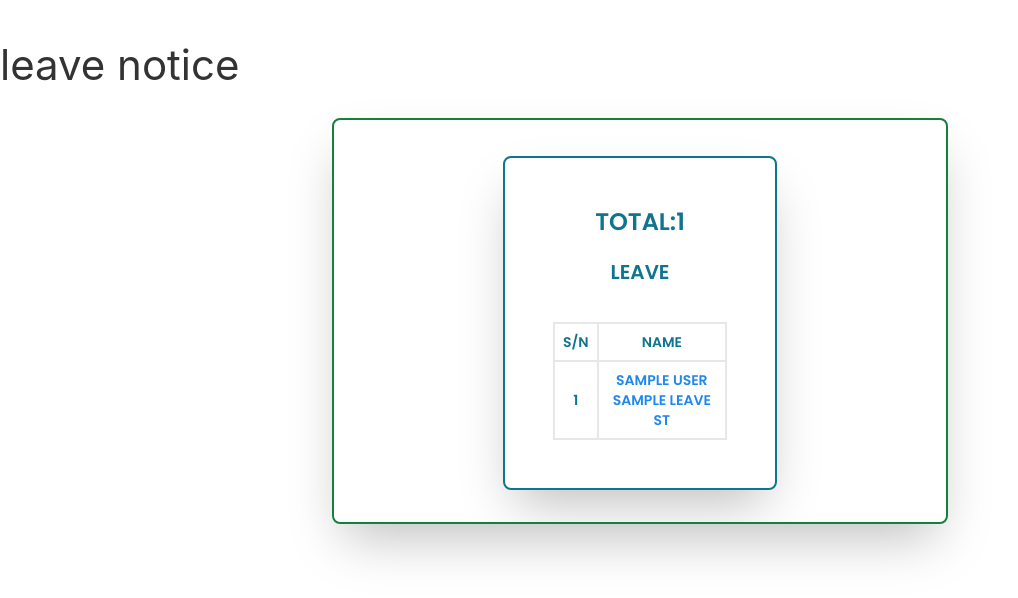
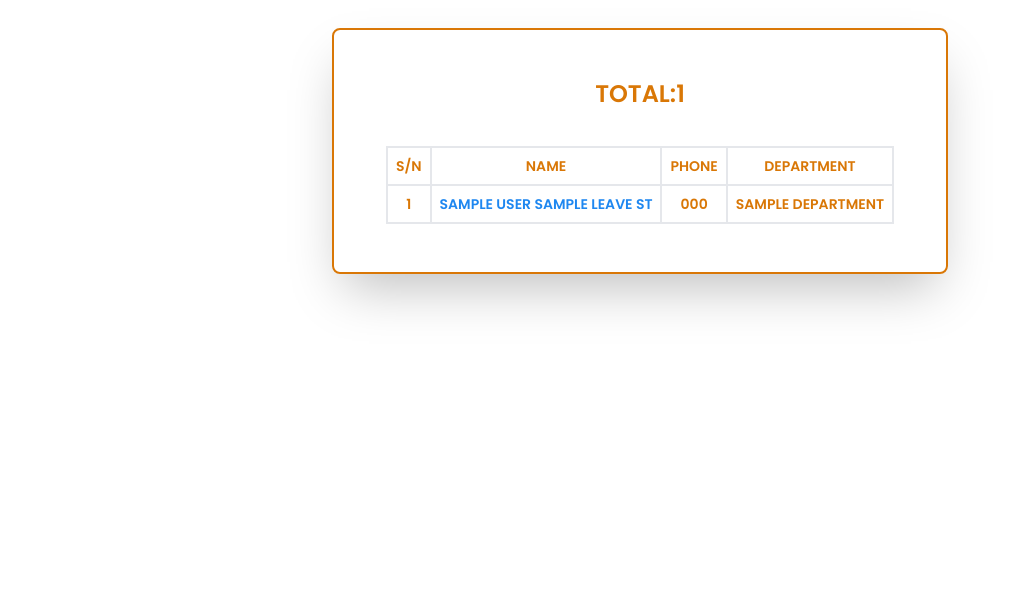
Before and after one commit to Raji-sys/enom-stable, a Django app: template staff/templates/notice_leave.html in a window 1280 px wide. Shown: the part 24-622 px from the top of the page, without its empty margins (0-1018 px from the left). Run offline with Django 3.2, Linux system fonts and the light colour scheme; the template is opened without the code that fills it: most values are stand-ins (such as "Sample title", 1, 10 or a date in 2020); some libraries are stand-ins or nearby versions.

Commit message:
NOTICE MODULE UI ON POINT

```diff
--- a/staff/templates/notice.html
+++ b/staff/templates/notice.html
@@ -5,7 +5,7 @@
 <div class="mt-24">
     <div class="uppercase text-sm sm:max-w-fit shadow-2xl shadow-black rounded-2xl bg-gray-100 p-20 mx-auto">
         <section class="text-center">
-            <h1 class="enom text-4xl text-cyan-800">REPORT</h1>
+            <h1 class="enom text-4xl text-cyan-800">NOTICE</h1>
         </section>
         <div class="mt-10 text-xs flex justify-center flex-row w-full max-sm:grid max-sm:grid-cols-2 max-sm:gap-8 gap-4">
             <div class="">
@@ -14,7 +14,7 @@
                 promotion</a>
             </div>
             <div class="">
-                <a href="{% url 'notice_leave' %}"class="mb-2 focus:opacity-10 border-b-4 border-white focus:border-green-600 bg-amber-700 text-white max-sm:p-2 p-4 rounded-2xl shadow-lg hover:shadow-xl text-center max-sm:w-1/2 w-full">
+                <a href="{% url 'notice_leave' %}"class="mb-2 focus:opacity-10 border-b-4 border-white focus:border-green-600 bg-amber-600 text-white max-sm:p-2 p-4 rounded-2xl shadow-lg hover:shadow-xl text-center max-sm:w-1/2 w-full">
                 <i class="fa-solid fa-bed fa-2xl"></i>
                 leave notice</a>
             </div>
--- a/staff/templates/notice_leave.html
+++ b/staff/templates/notice_leave.html
@@ -1,35 +1,35 @@
 {%extends "base.html" %}
 {% block title %}notice{%endblock%}
 {% block content %}
-<h1>leave notice</h1>
 <div class="grid grid-rows-1 gap-2 m-6 uppercase">
-<div class="max-sm:w-full w-1/2 mx-auto mt-1 md:p-8 shadow-2xl overflow-hidden rounded-lg backdrop-blur-sm border-2 text-green-700 border-green-700 ">
-<div class="max-sm:w-full w-1/2 mx-auto mt-1 md:p-8  shadow-2xl overflow-hidden rounded-lg backdrop-blur-sm border-2 border-cyan-700 text-cyan-700">
+<div class="max-sm:w-full w-1/2 mx-auto mt-1 md:p-8  shadow-2xl overflow-hidden rounded-lg backdrop-blur-sm border-2 border-amber-600 text-amber-600">
         <section class=" text-center">
             <p class="text-2xl mt-4">
                 Total:{{leave_count}}
             </p>
-            <p class="text-cyan-700 border-cyan-700 rounded-lg uppercase max-sm:text-md text-xl">leave</p>
             <div class="max-sm:text-sm">
-    <table class="justify-center table-auto mt-0 max-sm:flex p-2 flex">
+    <table class="justify-center table-auto max-sm:flex p-2 flex">
         <tbody class="uppercase text-sm max-sm:p-8 p-2 overflow-x-auto mx-0 ">
         <tr class=" text-sm rounded-xl">
             <th scope="col" class="border-2 p-2 ">s/n</th>
             <th scope="col" class="border-2 p-2 ">name</th>
+            <th scope="col" class="border-2 p-2 ">phone</th>
+            <th scope="col" class="border-2 p-2 ">department</th>
         </tr>
-
 {% for l in leave_st %}
         <tr class="p-2 text-md ">
         <td class="border-2 p-0 text-center">{{forloop.counter}}</td>
         <td class="border-2 p-2 text-center "><a href="{{l.user.profile.get_absolute_url}}">{{ l.user.get_full_name|default_if_none:''|upper }} {{ l.middlename|default_if_none:''|upper }}</a></td>
+        <td class="border-2 p-2 text-center ">{{l.user.profile.phone|default_if_none:''}}</td>
+        <td class="border-2 p-2 text-center ">{{l.user.governmentappointment.department|default_if_none:''}}</td>
 {% empty %}
     <p>No data available</p>
 {% endfor %}
     </tr>
         </tbody>
     </table>
+</section>
 </div>
-</section>
 </div>
 
 </div>
--- a/staff/templates/stats.html
+++ b/staff/templates/stats.html
@@ -3,10 +3,12 @@
 {% block title %}stats{% endblock%}
 {% block content %}
 <div class="justify-center text-center items-center flex">
-    <h1 class="enom uppercase m-2">statistics</h1>
+    <section class="text-center">
+    <h1 class="enom uppercase text-4xl text-cyan-800 m-4">statistics</h1>
+    </section>
 </div>
 <div class="flex justify-center items-center">
-<div class=" p-10 mt-2 max-sm:p-4 max-sm:mt-10 grid grid-cols-3 gap-20 max-sm:grid max-sm:grid-cols-2">
+<div class=" p-10 max-sm:p-4 grid grid-cols-3 gap-20 max-sm:grid max-sm:grid-cols-2">
 <div>
 <details>
     <summary class="bg-cyan-600 p-2 text-white text-center text-lg rounded-full w-fit">GENDER</summary>
--- a/staff/views.py
+++ b/staff/views.py
@@ -353,7 +353,7 @@ class StatsView(TemplateView):
 
 @method_decorator(login_required(login_url='login'), name='dispatch')
 class NoticePromotionView(TemplateView):
-    template_name ="notice_promtion.html"
+    template_name ="notice_promotion.html"
     def get_context_data(self, **kwargs):
         context=super().get_context_data(**kwargs)
         due_appts=GovernmentAppointment.objects.filter(due=True).select_related('user__profile')
@@ -372,13 +372,13 @@ class NoticeLeaveView(TemplateView):
         leave_st=Leave.objects.filter(is_leave_over=True).select_related('user__profile')
         context.update({
             'leave_count':leave_st.count(),
-            'leave_st':leave_st
+            'leave_st':leave_st,
         })
         return context
 
 @method_decorator(login_required(login_url='login'), name='dispatch')
 class NoticeRetirementView(TemplateView):
-    template_name="notice_retirement.html"
+    template_name="notice_retire.html"
 
     def get_context_data(self, **kwargs):
         context=super().get_context_data(**kwargs)
--- a/theme/static/css/dist/styles.css
+++ b/theme/static/css/dist/styles.css
@@ -967,18 +963,14 @@ select {
   grid-template-columns: repeat(3, minmax(0, 1fr));
 }
 
-.grid-cols-2 {
-  grid-template-columns: repeat(2, minmax(0, 1fr));
+.grid-rows-1 {
+  grid-template-rows: repeat(1, minmax(0, 1fr));
 }
 
 .grid-rows-2 {
   grid-template-rows: repeat(2, minmax(0, 1fr));
 }
 
-.grid-rows-1 {
-  grid-template-rows: repeat(1, minmax(0, 1fr));
-}
-
 .flex-row {
   flex-direction: row;
 }
@@ -1241,6 +1229,21 @@ select {
   border-color: rgb(63 63 70 / var(--tw-border-opacity));
 }
 
+.border-amber-700 {
+  --tw-border-opacity: 1;
+  border-color: rgb(180 83 9 / var(--tw-border-opacity));
+}
+
+.border-amber-500 {
+  --tw-border-opacity: 1;
+  border-color: rgb(245 158 11 / var(--tw-border-opacity));
+}
+
+.border-amber-600 {
+  --tw-border-opacity: 1;
+  border-color: rgb(217 119 6 / var(--tw-border-opacity));
+}
+
 .border-b-white {
   --tw-border-opacity: 1;
   border-bottom-color: rgb(255 255 255 / var(--tw-border-opacity));
```
Also changed, not shown: other parts of theme/static/css/dist/styles.css (+30 -75 lines), staff/templates/notice_promotion.html (+8 -6 lines), staff/templates/notice_retire.html (+6 -5 lines), db.sqlite3.
